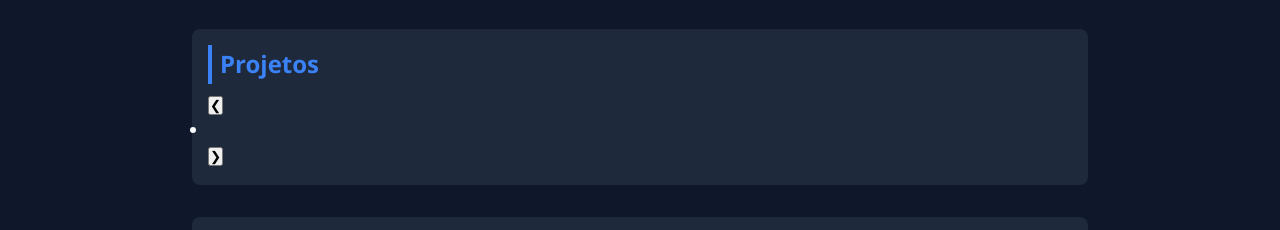
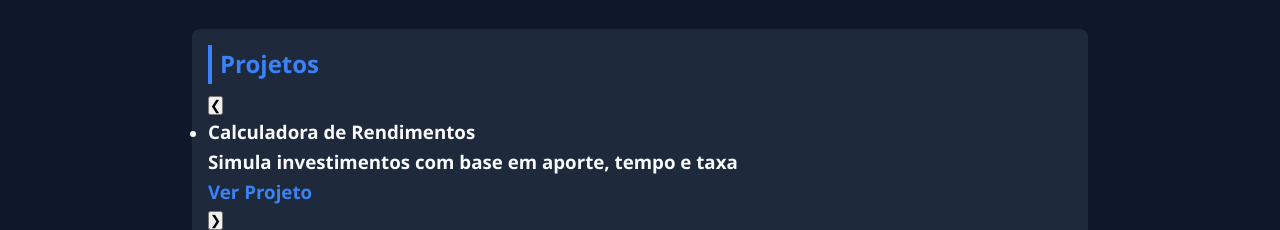
Before and after one commit to Erickfgfg025/my-dev-portfolio, a plain HTML site: page index.html in a window 1280 px wide. Shown: the part 574-804 px from the top of the page. Drawn offline with Linux system fonts and the light colour scheme.

Commit message:
Atualizar o index.html

```diff
--- a/index.html
+++ b/index.html
@@ -34,6 +34,9 @@
     <div class="carousel-track-container">
       <ul class="carousel-track">
         <li class="carousel-slide current-slide">
+           <h3>Calculadora de Rendimentos<h3>
+           <p>Simula investimentos com base em aporte, tempo e taxa<p>
+           <a href='https://github.com/Erickfgfg025/Calculadora-de-Rendimentos-' target='_blank'>Ver Projeto</a>
 
         </li>
         <!-- Você pode duplicar o slide acima com outros projetos -->
```
